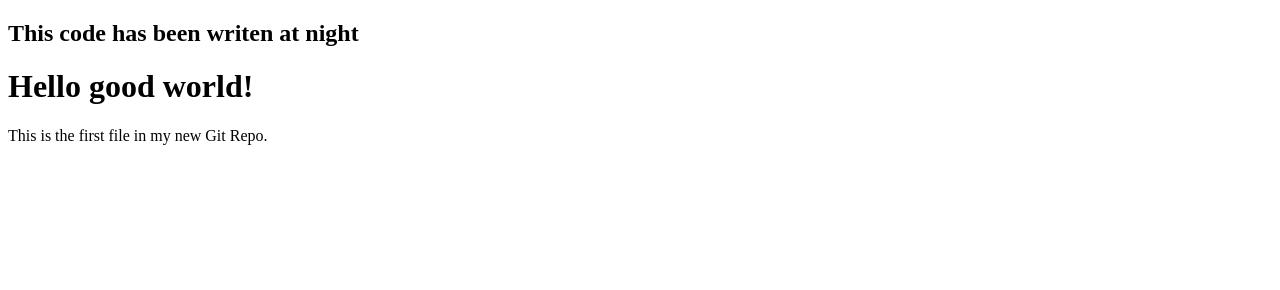
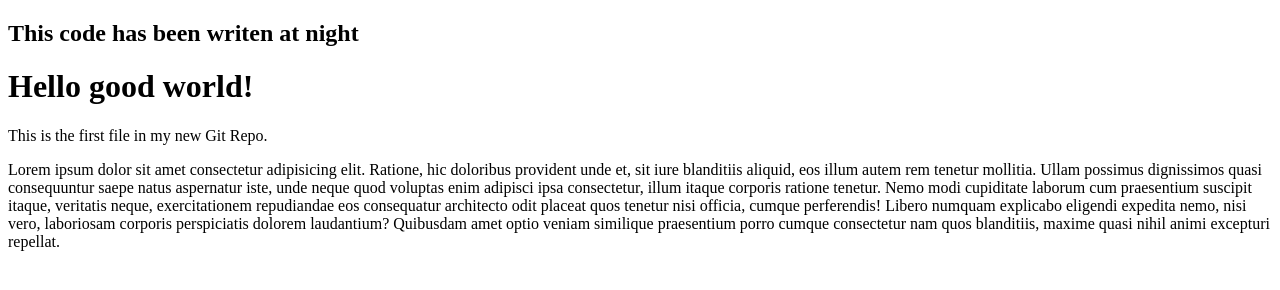
Before and after one commit to YasserEsam/Git-Try, a plain HTML site: page index.html in a window 1280 px wide. Drawn offline with Linux system fonts and the light colour scheme.

Commit message:
Add lorem text of 100 word

```diff
--- a/index.html
+++ b/index.html
@@ -1,12 +1,25 @@
 <!DOCTYPE html>
 <html>
   <head>
-    <link rel="stylesheet" href="style.css">
+    <link rel="stylesheet" href="style.css" />
     <title>Hello World!</title>
   </head>
   <body>
     <h2>This code has been writen at night</h2>
     <h1>Hello good world!</h1>
     <p>This is the first file in my new Git Repo.</p>
+    <p>
+      Lorem ipsum dolor sit amet consectetur adipisicing elit. Ratione, hic
+      doloribus provident unde et, sit iure blanditiis aliquid, eos illum autem
+      rem tenetur mollitia. Ullam possimus dignissimos quasi consequuntur saepe
+      natus aspernatur iste, unde neque quod voluptas enim adipisci ipsa
+      consectetur, illum itaque corporis ratione tenetur. Nemo modi cupiditate
+      laborum cum praesentium suscipit itaque, veritatis neque, exercitationem
+      repudiandae eos consequatur architecto odit placeat quos tenetur nisi
+      officia, cumque perferendis! Libero numquam explicabo eligendi expedita
+      nemo, nisi vero, laboriosam corporis perspiciatis dolorem laudantium?
+      Quibusdam amet optio veniam similique praesentium porro cumque consectetur
+      nam quos blanditiis, maxime quasi nihil animi excepturi repellat.
+    </p>
   </body>
 </html>
```
